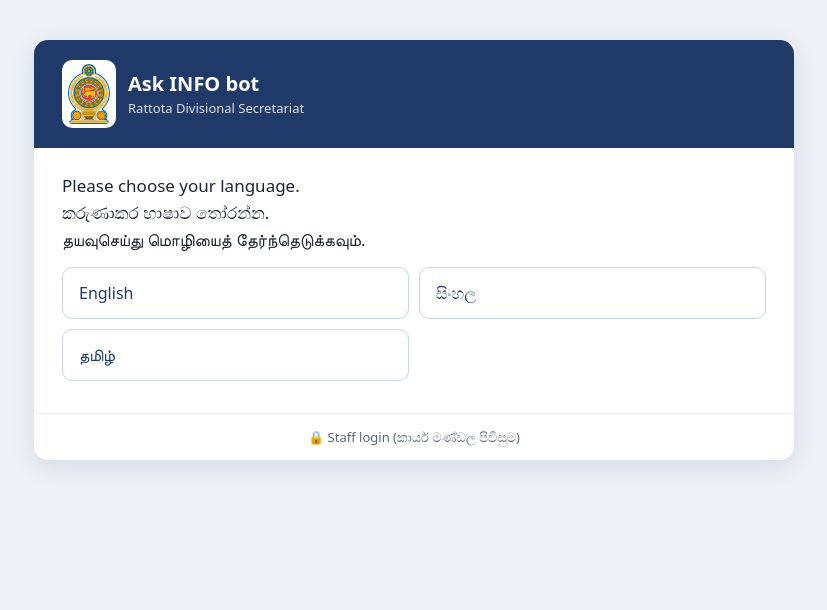
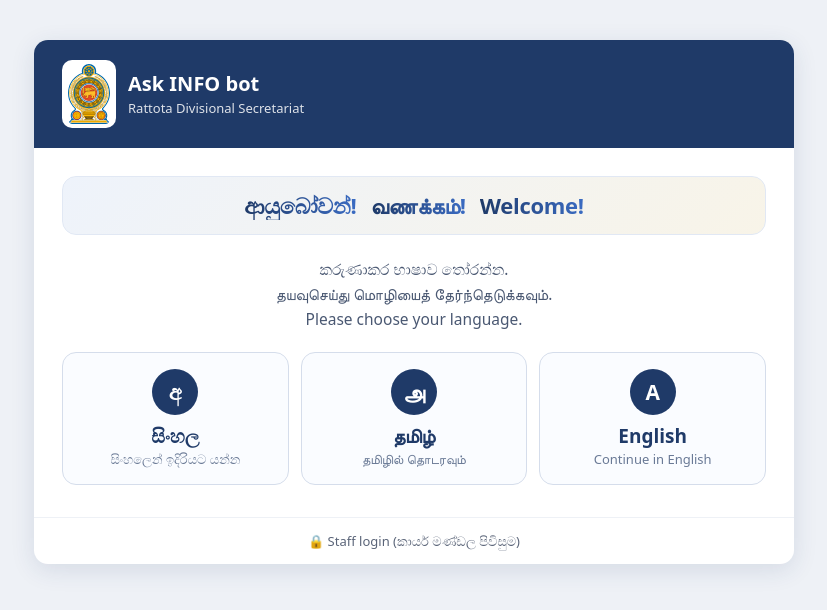
Before and after one commit to sandunlashmal/AskINFO-bot, a React (Vite) app in the folder frontend/: page / in a window 1280 px wide. Shown: the top 610 px of the page, without its empty margins (226-1053 px from the left). Built offline with nearby package versions, Linux system fonts and the light colour scheme.

Commit message:
Make the language page clearer

```diff
--- a/frontend/src/App.css
+++ b/frontend/src/App.css
@@ -538,6 +538,130 @@ a.secondary {
   font-size: 15px;
 }
 
+/* "Welcome" in 3 languages on the first page: one row in a soft box */
+.welcome {
+  margin: 4px 0 22px;
+  padding: 14px 10px;
+  border: 1px solid #e1e8f4;
+  border-radius: 14px;
+  background: linear-gradient(135deg, #eef3fb, #f8f4e8);
+  text-align: center;
+}
+
+.welcome-words {
+  display: flex;
+  flex-wrap: wrap;
+  justify-content: center;
+  column-gap: 10px;
+}
+
+.welcome span {
+  font-size: 18px;
+  font-weight: 800;
+  line-height: 1.35;
+  letter-spacing: -0.3px;
+  /* text with a navy to blue colour fade */
+  background: linear-gradient(90deg, #1f3a68, #3a6bc2);
+  -webkit-background-clip: text;
+  background-clip: text;
+  color: transparent;
+  /* each line comes in softly, one after the other */
+  animation: welcome-in 0.6s ease both;
+}
+
+.welcome span:nth-child(2) {
+  animation-delay: 0.15s;
+}
+
+.welcome span:nth-child(3) {
+  animation-delay: 0.3s;
+}
+
+@keyframes welcome-in {
+  from {
+    opacity: 0;
+    transform: translateY(8px);
+  }
+}
+
+/* the "choose your language" lines in the middle, a little softer */
+.lang-question {
+  margin-bottom: 20px;
+  text-align: center;
+  font-size: 15.5px;
+  color: #4a5872;
+}
+
+/* language buttons on the first page (a row on phones, cards on computers) */
+.lang-buttons {
+  display: flex;
+  flex-direction: column;
+  gap: 12px;
+}
+
+.lang-button {
+  display: flex;
+  align-items: center;
+  gap: 12px;
+  padding: 10px 14px;
+  border: 1.5px solid #d5ddeb;
+  border-radius: 14px;
+  background: #fafcff;
+  color: #1f3a68;
+  text-decoration: none;
+}
+
+.lang-letter {
+  display: flex;
+  align-items: center;
+  justify-content: center;
+  width: 40px;
+  height: 40px;
+  flex-shrink: 0;
+  border-radius: 50%;
+  background: #1f3a68;
+  color: #fff;
+  font-size: 19px;
+  font-weight: 700;
+}
+
+.lang-text {
+  display: flex;
+  flex-direction: column;
+}
+
+.lang-text strong {
+  font-size: 18px;
+}
+
+.lang-text small {
+  margin-top: 1px;
+  font-size: 13px;
+  color: #6a7a96;
+}
+
+.lang-arrow {
+  margin-left: auto;
+  font-size: 24px;
+  color: #9aa8c0;
+}
+
+.lang-button:hover {
+  border-color: #1f3a68;
+  background: #1f3a68;
+}
+
+.lang-button:hover .lang-letter {
+  background: #ffbe29;
+  color: #1f3a68;
+}
+
+.lang-button:hover .lang-text strong,
+.lang-button:hover .lang-text small,
+.lang-button:hover .lang-arrow {
+  color: #fff;
+}
+
 /* computer screens: a card in the middle and 2 buttons in a row */
 @media (min-width: 700px) {
   .page {
@@ -594,4 +718,39 @@ a.secondary {
   .add-button {
     width: auto;
   }
+
+  /* language buttons: 3 cards in a row */
+  .lang-buttons {
+    display: grid;
+    grid-template-columns: repeat(3, 1fr);
+  }
+
+  .lang-button {
+    flex-direction: column;
+    gap: 8px;
+    padding: 16px 10px;
+    text-align: center;
+  }
+
+  .lang-letter {
+    width: 46px;
+    height: 46px;
+    font-size: 21px;
+  }
+
+  .lang-text strong {
+    font-size: 19px;
+  }
+
+  .lang-arrow {
+    display: none;
+  }
+
+  .welcome-words {
+    column-gap: 14px;
+  }
+
+  .welcome span {
+    font-size: 22px;
+  }
 }
--- a/frontend/src/pages/LanguagePage.jsx
+++ b/frontend/src/pages/LanguagePage.jsx
@@ -1,23 +1,47 @@
 import { NavLink } from 'react-router';
 import Layout from '../components/Layout';
 import { TEXTS } from '../texts';
+
+// the order on this page: Sinhala, Tamil, English (like government boards)
+const ORDER = ['si', 'ta', 'en'];
+
+// the big letter and the small line on each language button
+const BUTTONS = {
+  si: { letter: 'අ', line: 'සිංහලෙන් ඉදිරියට යන්න' },
+  ta: { letter: 'அ', line: 'தமிழில் தொடரவும்' },
+  en: { letter: 'A', line: 'Continue in English' },
+};
 
 // page 1: choose the language
 function LanguagePage() {
   return (
     <Layout>
-      <h2 className="question">
-        Please choose your language.
-        <br />
+      {/* "Welcome" in 3 languages, in one row */}
+      <div className="welcome">
+        <div className="welcome-words">
+          <span>ආයුබෝවන්!</span>
+          <span>வணக்கம்!</span>
+          <span>Welcome!</span>
+        </div>
+      </div>
+
+      <h2 className="question lang-question">
         කරුණාකර භාෂාව තෝරන්න.
         <br />
         தயவுசெய்து மொழியைத் தேர்ந்தெடுக்கவும்.
+        <br />
+        Please choose your language.
       </h2>
 
-      <div className="menu">
-        {Object.keys(TEXTS).map((code) => (
-          <NavLink key={code} to={`/${code}`} className="menu-item">
-            {TEXTS[code].language}
+      <div className="lang-buttons">
+        {ORDER.map((code) => (
+          <NavLink key={code} to={`/${code}`} className="lang-button">
+            <span className="lang-letter">{BUTTONS[code].letter}</span>
+            <span className="lang-text">
+              <strong>{TEXTS[code].language}</strong>
+              <small>{BUTTONS[code].line}</small>
+            </span>
+            <span className="lang-arrow">›</span>
           </NavLink>
         ))}
       </div>
```
